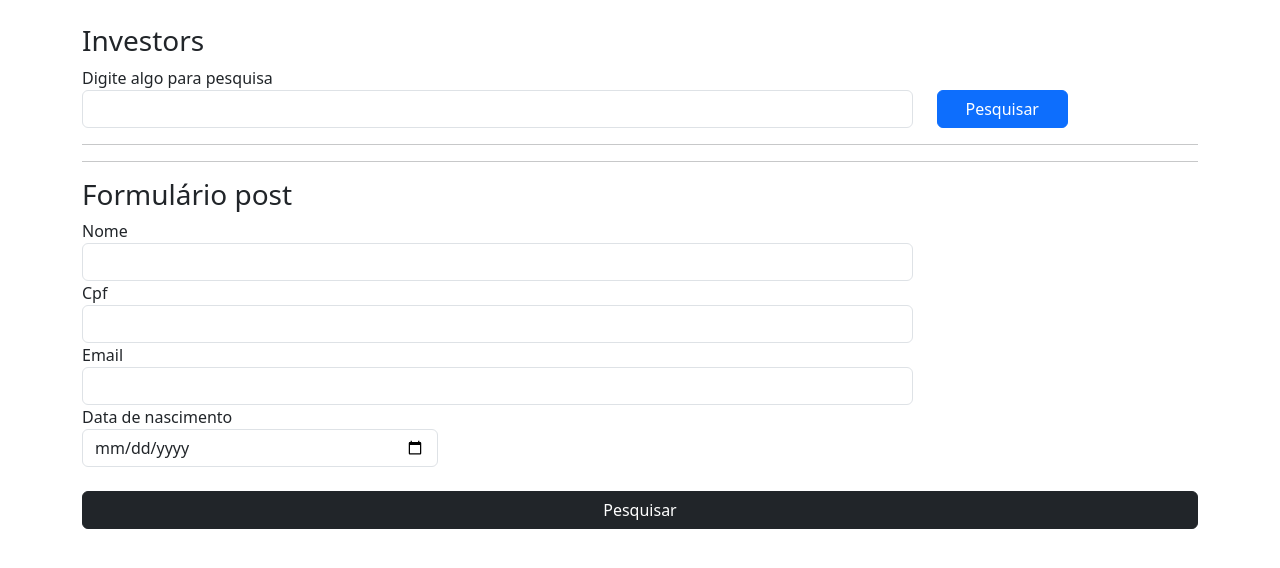
After one commit to GabrielsOliveiira/banco, a Flask app: template appInvest/templates/investorFormOld.html in a window 1280 px wide. The commit adds this page. Shown: the top 568 px of the page. Run offline with Flask 3, Linux system fonts and the light colour scheme; the template is opened without the code that fills it, so the values that code supplies are empty.

Commit message:
antes de remover o db

```diff
--- a/appInvest/__init__.py
+++ b/appInvest/__init__.py
@@ -5,6 +5,7 @@ from flask_migrate import Migrate
 app = Flask(__name__)
 app.config['SQLALCHEMY_DATABASE_URI'] = 'sqlite:///meubanco.db'
 app.config['SQLALCHEMY_TRACK_MODIFICATIONS'] = False
+app.config['SECRET_KEY'] = 'DAwdasdWaDSADWA5d5a4d8ad4adawdasshdgnykvmul9oipoiyr56344252d'
 
 db = SQLAlchemy(app)
 migrate =   Migrate(app, db)
--- a/appInvest/templates/index.html
+++ b/appInvest/templates/index.html
@@ -9,6 +9,6 @@
     <h1>Hey guys</h1>
     <h1>Hey {{context.usuario}}</h1>
     <h2>Idade {{context.idade}}</h2>
-    <a href="{{url_for('login')}}">Link</a>
+    <a href="{{url_for('invertorForm')}}">Link</a>
 </body>
 </html>
--- /dev/null
+++ b/appInvest/templates/investorFormOld.html
@@ -0,0 +1,71 @@
+<!DOCTYPE html>
+<html lang="pt-br">
+<head>
+    <meta charset="UTF-8">
+    <meta name="viewport" content="width=device-width, initial-scale=1.0">
+    <title>Minha página</title>
+    <link href="https://cdn.jsdelivr.net/npm/bootstrap@5.3.8/dist/css/bootstrap.min.css" rel="stylesheet" integrity="sha384-sRIl4kxILFvY47J16cr9ZwB07vP4J8+LH7qKQnuqkuIAvNWLzeN8tE5YBujZqJLB" crossorigin="anonymous">
+</head>
+<body>
+    <div class="container">
+        <div class="row mt-4">
+            <h3>Investors</h3>
+        </div>
+
+        <form action="" method="get" class="row">
+
+            <div class="col-9">
+                Digite algo para pesquisa
+                <input type="text" name="pesquisa" id="" class="form-control">
+            </div>
+
+            <div class="col-3">
+                <button type="submit" class="btn btn-primary mt-4 col-6">Pesquisar</button>
+            </div>
+
+        </form>
+
+        <!-- {% if context.pesquisa %}
+        <p>Você pesquisou {{context['pesquisa']}}</p>
+        {% endif %} -->
+
+        <hr>
+        <hr>
+
+        <div class="row">
+            <h3>Formulário post</h3>
+        </div>
+
+        <form action="" method="post" class="row">
+
+            <div class="col-9">
+                Nome
+                <input type="text" name="name" id="" class="form-control" required>
+            </div>
+
+            <div class="col-9">
+                Cpf
+                <input type="number" name="cpf" id="" class="form-control" required>
+            </div>
+
+            <div class="col-9">
+                Email
+                <input type="email" name="email" id="" class="form-control" required>
+            </div>
+
+            <div class="col-4">
+                Data de nascimento
+                <input type="date" name="date" id="" class="form-control" required>
+            </div>
+
+            <div class="col-12">
+                <button type="submit" class="btn btn-dark mt-4 col-12">Pesquisar</button>
+            </div>
+
+        </form>
+
+
+    </div>
+</body>
+<script src="https://cdn.jsdelivr.net/npm/bootstrap@5.3.8/dist/js/bootstrap.bundle.min.js" integrity="sha384-FKyoEForCGlyvwx9Hj09JcYn3nv7wiPVlz7YYwJrWVcXK/BmnVDxM+D2scQbITxI" crossorigin="anonymous"></script>
+</html>
```
Also changed, not shown: appInvest/forms.py (added, +24 -0 lines), appInvest/templates/investorForm.html (added, +45 -0 lines), appInvest/views.py (+42 -5 lines), instance/meubanco.db.
